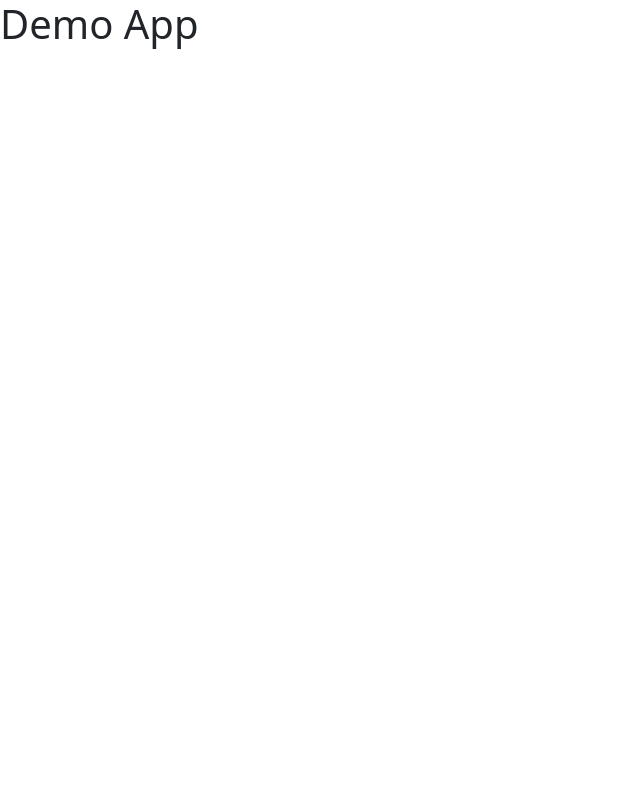
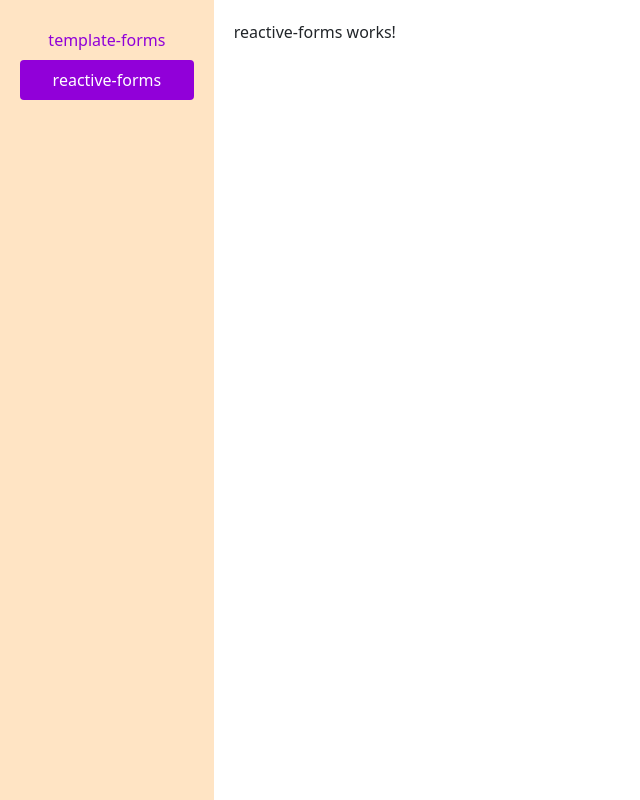
Before and after one commit to petyoMitkov/demos2022, an Angular app: page /reactive-forms in a window 1280 px wide. Before the commit this address led to /. Shown: the whole page, without its empty margins (0-640 px from the left). Built offline with nearby package versions, Linux system fonts and the light colour scheme.

Commit message:
Add navigation, layout and empty components

```diff
--- a/src/app/app.component.html
+++ b/src/app/app.component.html
@@ -1,3 +1,24 @@
-<h1>Demo App</h1>
+<div class="layout d-flex flex-row">
+  <div class="sidebar">
+    <nav class="nav nav-fill nav-pills">
+      <a
+        class="nav-link"
+        [routerLink]="['/template-forms']"
+        [routerLinkActive]="'active'"
+      >
+        template-forms
+      </a>
+      <a
+        class="nav-link"
+        [routerLink]="['/reactive-forms']"
+        [routerLinkActive]="'active'"
+      >
+        reactive-forms
+      </a>
+    </nav>
+  </div>
 
-<router-outlet></router-outlet>
+  <div class="content">
+    <router-outlet></router-outlet>
+  </div>
+</div>
--- a/src/app/app.component.scss
+++ b/src/app/app.component.scss
@@ -0,0 +1,17 @@
+.layout {
+  min-height: 100vh;
+
+  .sidebar {
+    width: 250px;
+    background-color: bisque;
+  }
+
+  .content {
+    width: 100%;
+  }
+
+  .sidebar,
+  .content {
+    padding: 20px;
+  }
+}
--- a/src/app/app.module.ts
+++ b/src/app/app.module.ts
@@ -4,11 +4,22 @@ import { RouterModule, Routes } from '@angular/router';
 import { NgbModule } from '@ng-bootstrap/ng-bootstrap';
 
 import { AppComponent } from './app.component';
+import { TemplateFormsComponent } from './template-forms/template-forms.component';
+import { ReactiveFormsComponent } from './reactive-forms/reactive-forms.component';
 
-const routes: Routes = [];
+const routes: Routes = [
+  {
+    path: 'template-forms',
+    component: TemplateFormsComponent,
+  },
+  {
+    path: 'reactive-forms',
+    component: ReactiveFormsComponent,
+  },
+];
 
 @NgModule({
-  declarations: [AppComponent],
+  declarations: [AppComponent, TemplateFormsComponent, ReactiveFormsComponent],
   imports: [BrowserModule, RouterModule.forRoot(routes), NgbModule],
   providers: [],
   bootstrap: [AppComponent],
--- /dev/null
+++ b/src/app/reactive-forms/reactive-forms.component.html
@@ -0,0 +1 @@
+<p>reactive-forms works!</p>
--- /dev/null
+++ b/src/app/reactive-forms/reactive-forms.component.ts
@@ -0,0 +1,15 @@
+import { Component, OnInit } from '@angular/core';
+
+@Component({
+  selector: 'app-reactive-forms',
+  templateUrl: './reactive-forms.component.html',
+  styleUrls: ['./reactive-forms.component.scss']
+})
+export class ReactiveFormsComponent implements OnInit {
+
+  constructor() { }
+
+  ngOnInit(): void {
+  }
+
+}
--- /dev/null
+++ b/src/app/template-forms/template-forms.component.html
@@ -0,0 +1 @@
+<p>template-forms works!</p>
--- /dev/null
+++ b/src/app/template-forms/template-forms.component.ts
@@ -0,0 +1,15 @@
+import { Component, OnInit } from '@angular/core';
+
+@Component({
+  selector: 'app-template-forms',
+  templateUrl: './template-forms.component.html',
+  styleUrls: ['./template-forms.component.scss']
+})
+export class TemplateFormsComponent implements OnInit {
+
+  constructor() { }
+
+  ngOnInit(): void {
+  }
+
+}
--- a/src/styles.scss
+++ b/src/styles.scss
@@ -1,8 +1,7 @@
 /* You can add global styles to this file, and also import other style files */
-$theme-colors: (
-  "primary": #9100d9,
-  "secondary": #fcfcfc,
-);
+$primary: #9100d9;
+$secondary:  #e7e7e7;
+$white: white;
 
 /* Importing Bootstrap SCSS file. */
 @import "~bootstrap/scss/bootstrap";
```
Also changed, not shown: src/app/reactive-forms/reactive-forms.component.scss (added), src/app/template-forms/template-forms.component.scss (added), 1 other file (tests, documents, lock files or other folders).
